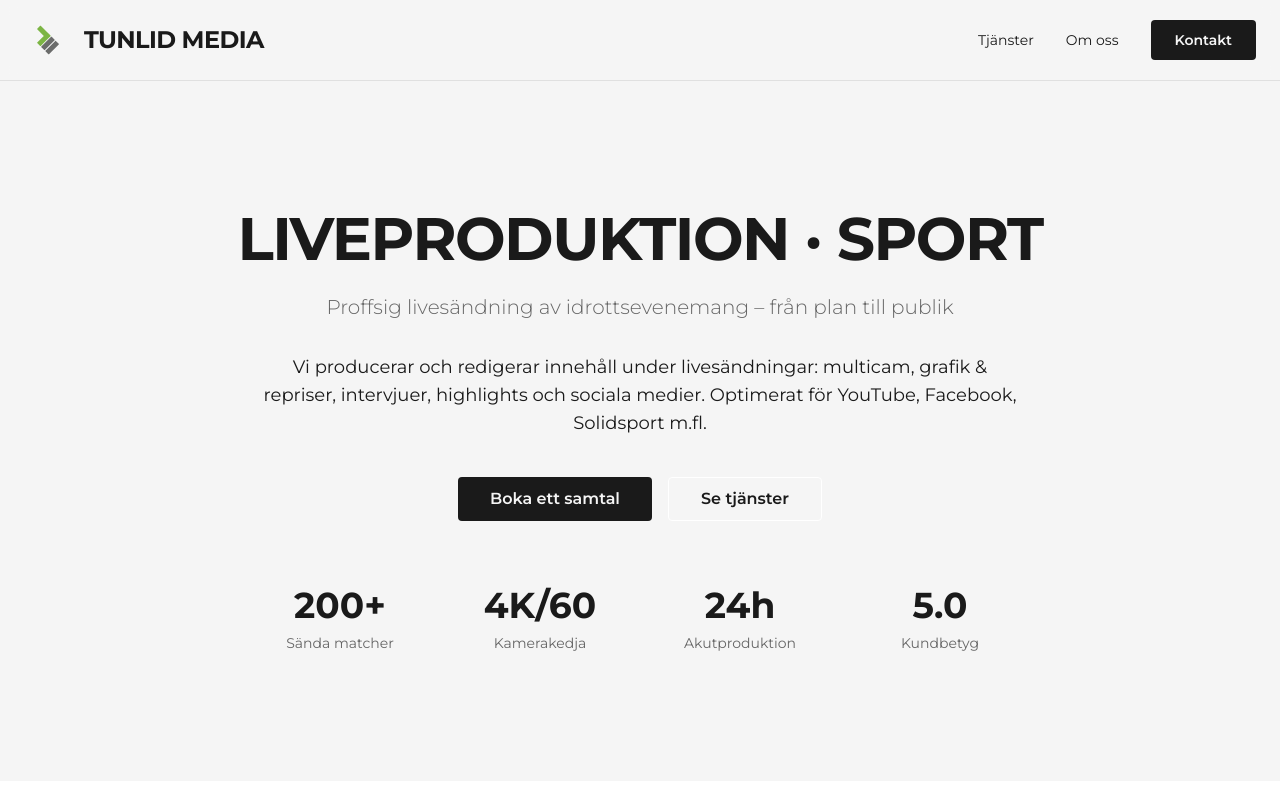
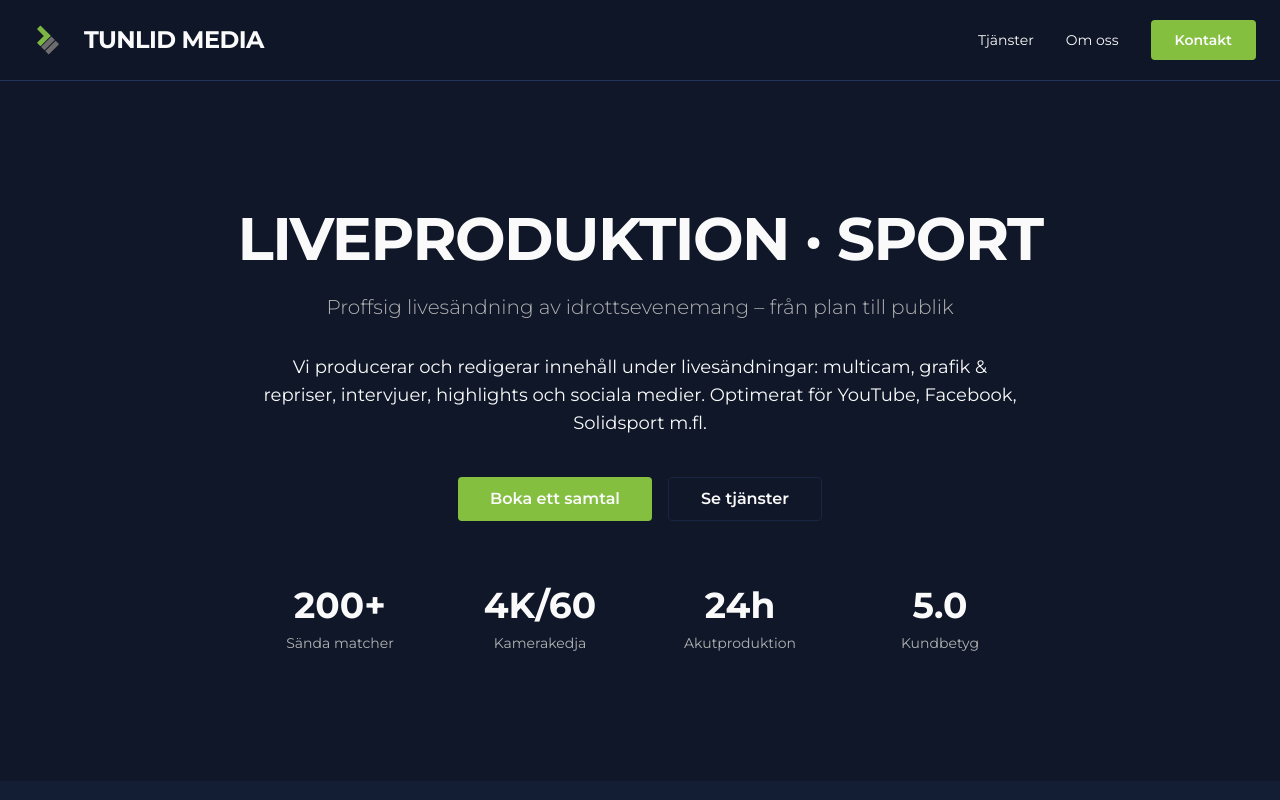
Before and after one commit to Philixinos/tunlid-web-glow, a React (Vite) app: page / in a window 1280 px wide. Shown: the top 800 px of the page. Built offline with nearby package versions, Linux system fonts and the light colour scheme; the HTML template or start-up script is replaced by a standard one.

Commit message:
Update theme colors

```diff
--- a/src/index.css
+++ b/src/index.css
@@ -8,33 +8,33 @@ All colors MUST be HSL.
 
 @layer base {
   :root {
-    --background: 0 0% 96%;
-    --foreground: 0 0% 10%;
+    --background: 222 47% 11%;
+    --foreground: 0 0% 98%;
 
-    --card: 0 0% 100%;
-    --card-foreground: 0 0% 10%;
+    --card: 222 47% 14%;
+    --card-foreground: 0 0% 98%;
 
-    --popover: 0 0% 100%;
-    --popover-foreground: 0 0% 10%;
+    --popover: 222 47% 14%;
+    --popover-foreground: 0 0% 98%;
 
-    --primary: 0 0% 10%;
-    --primary-foreground: 0 0% 96%;
+    --primary: 88 50% 50%;
+    --primary-foreground: 0 0% 98%;
 
-    --secondary: 0 0% 20%;
-    --secondary-foreground: 0 0% 96%;
+    --secondary: 222 47% 20%;
+    --secondary-foreground: 0 0% 98%;
 
-    --muted: 0 0% 90%;
-    --muted-foreground: 0 0% 40%;
+    --muted: 222 47% 20%;
+    --muted-foreground: 0 0% 70%;
 
-    --accent: 0 0% 15%;
-    --accent-foreground: 0 0% 96%;
+    --accent: 222 47% 18%;
+    --accent-foreground: 0 0% 98%;
 
     --destructive: 0 84.2% 60.2%;
-    --destructive-foreground: 0 0% 96%;
+    --destructive-foreground: 0 0% 98%;
 
-    --border: 0 0% 88%;
-    --input: 0 0% 100%;
-    --ring: 0 0% 10%;
+    --border: 222 47% 25%;
+    --input: 222 47% 18%;
+    --ring: 88 50% 50%;
 
     --radius: 0.375rem;
 
```
